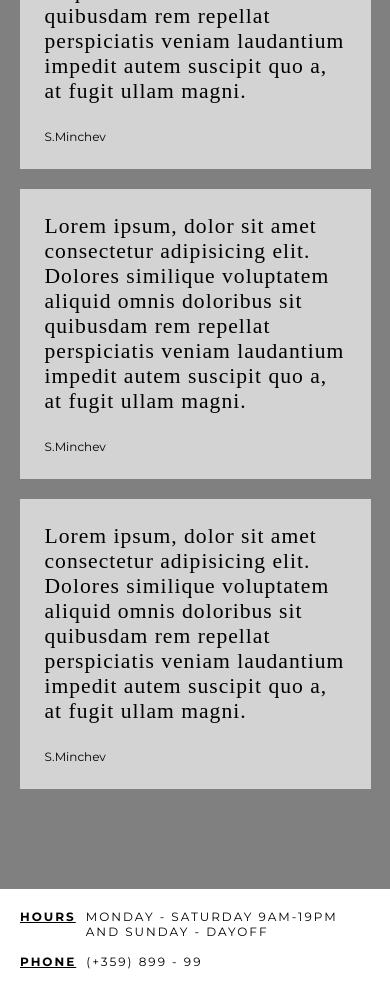
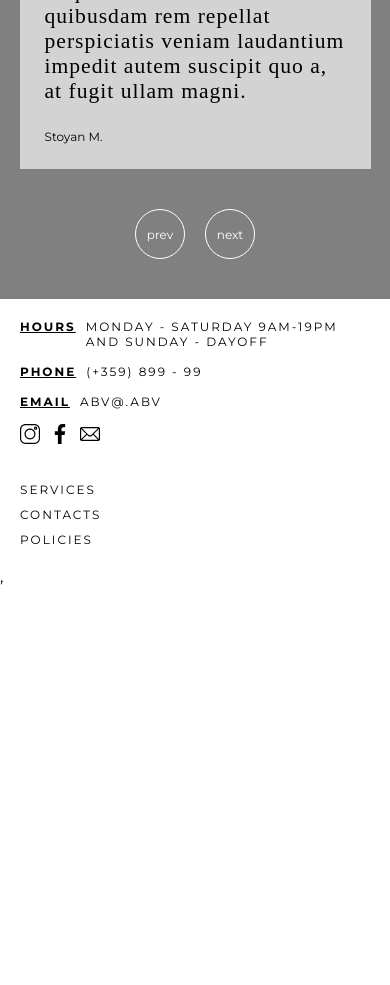
Before and after one commit to StoyanMinc/ely-style, a React (Vite) app: page / in a window 390 px wide. Shown: the part 2120-3105 px from the top of the page. After the commit the page ends 2706 px from the top, so only its background shows below. Built offline with nearby package versions, Linux system fonts and the light colour scheme; a web font is replaced by a local one.

Commit message:
Implement prev and next comment on home page

```diff
--- a/public/styles/home.css
+++ b/public/styles/home.css
@@ -160,3 +160,7 @@ h1, p {
     letter-spacing: 1px;
     margin-bottom: 25px;
 }
+
+.next-comment-buttons-container {
+    display: none;
+}
--- a/public/styles/mobile.css
+++ b/public/styles/mobile.css
@@ -7,8 +7,6 @@
         z-index: 9999;
         width: 100%;
     }
-
-
 
     .header-nav-holder {
         position: absolute;
@@ -166,11 +164,32 @@
         flex-direction: column;
         align-items: center;
         gap: 20px;
+        margin-bottom: 40px;
     }
 
     .comment-holder {
         max-width: 90%;
         padding: 25px;
+    }
+
+    .next-comment-buttons-container {
+        display: flex;
+        gap: 20px;
+        margin-bottom: 40px;
+    }
+
+    .btn-prev-comment,
+    .btn-next-comment {
+        width: 50px;
+        height: 50px;
+        border: 1px solid #fff;
+        border-radius: 50%;
+        display: flex;
+        align-items: center;
+        justify-content: center;
+        background-color: transparent;
+        color: #fff;
+        cursor: pointer;
     }
 
     /* SERVICES PAGE */
--- a/src/components/home/Home.jsx
+++ b/src/components/home/Home.jsx
@@ -4,6 +4,7 @@ import { Link } from "react-router-dom"
 export default function Home() {
 
     const [imageIndex, setImageIndex] = useState(0);
+    const [commentIndex, setCommentIndex] = useState(0);
 
     const images = [
         `/images/nails1.webp`,
@@ -14,6 +15,20 @@ export default function Home() {
         `/images/nails6.webp`
     ];
 
+    const comments = [
+        {
+            comment: 'Lorem ipsum, dolor sit amet consectetur adipisicing elit. Dolores similique voluptatem aliquid omnis doloribus sit quibusdam rem repellat perspiciatis veniam laudantium impedit autem suscipit quo a, at fugit ullam magni.',
+            author: 'Stoyan M.'
+        },
+        {
+            comment: '2 Lorem ipsum, dolor sit amet consectetur adipisicing elit. Dolores similique voluptatem aliquid omnis doloribus sit quibusdam rem repellat perspiciatis veniam laudantium impedit autem suscipit quo a, at fugit ullam magni.',
+            author: 'Stoyan M.'
+        },
+        {
+            comment: '3 Lorem ipsum, dolor sit amet consectetur adipisicing elit. Dolores similique voluptatem aliquid omnis doloribus sit quibusdam rem repellat perspiciatis veniam laudantium impedit autem suscipit quo a, at fugit ullam magni.',
+            author: 'Stoyan M.'
+        }
+    ]
     const nextSlide = () => {
         setImageIndex((prevIndex) => (prevIndex + 1) % (images.length - 3)); // Loop back to the first image after the last one (so 4 images are always visible)
     };
@@ -24,12 +39,25 @@ export default function Home() {
         return () => clearInterval(interval); // Cleanup interval when the component unmounts
     }, []);
 
-    // const displayedImages = [
-    //     images[(imageIndex + 0) % images.length],
-    //     images[(imageIndex + 1) % images.length],
-    //     images[(imageIndex + 2) % images.length],
-    //     images[(imageIndex + 3) % images.length]
-    // ];
+    const setPreviusComment = () => {
+        setCommentIndex(prevState => {
+            if (prevState === 0) {
+                return comments.length - 1
+            } else {
+                return prevState - 1;
+            }
+        })
+    }
+
+    const setNextComment = () => {
+        setCommentIndex(prevState => {
+            if (prevState === comments.length - 1) {
+                return 0
+            } else {
+                return prevState + 1;
+            }
+        })
+    }
 
     return (
         <div className="home-container">
@@ -71,7 +99,6 @@ export default function Home() {
                             return (<div key={index} className="image-card">
                                 <img src={image} alt={`Slide ${index + 1}`} />
                             </div>)
-
                         })}
                     </div>
                 </div>
@@ -80,18 +107,16 @@ export default function Home() {
             <section className="they-are-talking">
                 <h1>They're Talking</h1>
                 <div className="comments-container">
+
                     <div className="comment-holder">
-                        <p>Lorem ipsum, dolor sit amet consectetur adipisicing elit. Dolores similique voluptatem aliquid omnis doloribus sit quibusdam rem repellat perspiciatis veniam laudantium impedit autem suscipit quo a, at fugit ullam magni.</p>
-                        <span>S.Minchev</span>
+                        <p>{comments[commentIndex]?.comment}</p>
+                        <span>{comments[commentIndex]?.author}</span>
                     </div>
-                    <div className="comment-holder">
-                        <p> Lorem ipsum, dolor sit amet consectetur adipisicing elit. Dolores similique voluptatem aliquid omnis doloribus sit quibusdam rem repellat perspiciatis veniam laudantium impedit autem suscipit quo a, at fugit ullam magni.</p>
-                        <span>S.Minchev</span>
-                    </div>
-                    <div className="comment-holder">
-                        <p> Lorem ipsum, dolor sit amet consectetur adipisicing elit. Dolores similique voluptatem aliquid omnis doloribus sit quibusdam rem repellat perspiciatis veniam laudantium impedit autem suscipit quo a, at fugit ullam magni.</p>
-                        <span>S.Minchev</span>
-                    </div>
+
+                </div>
+                <div className="next-comment-buttons-container">
+                    <div className="btn-prev-comment" onClick={setPreviusComment}>prev</div>
+                    <div className="btn-next-comment" onClick={setNextComment}>next</div>
                 </div>
             </section>
         </div>
```
